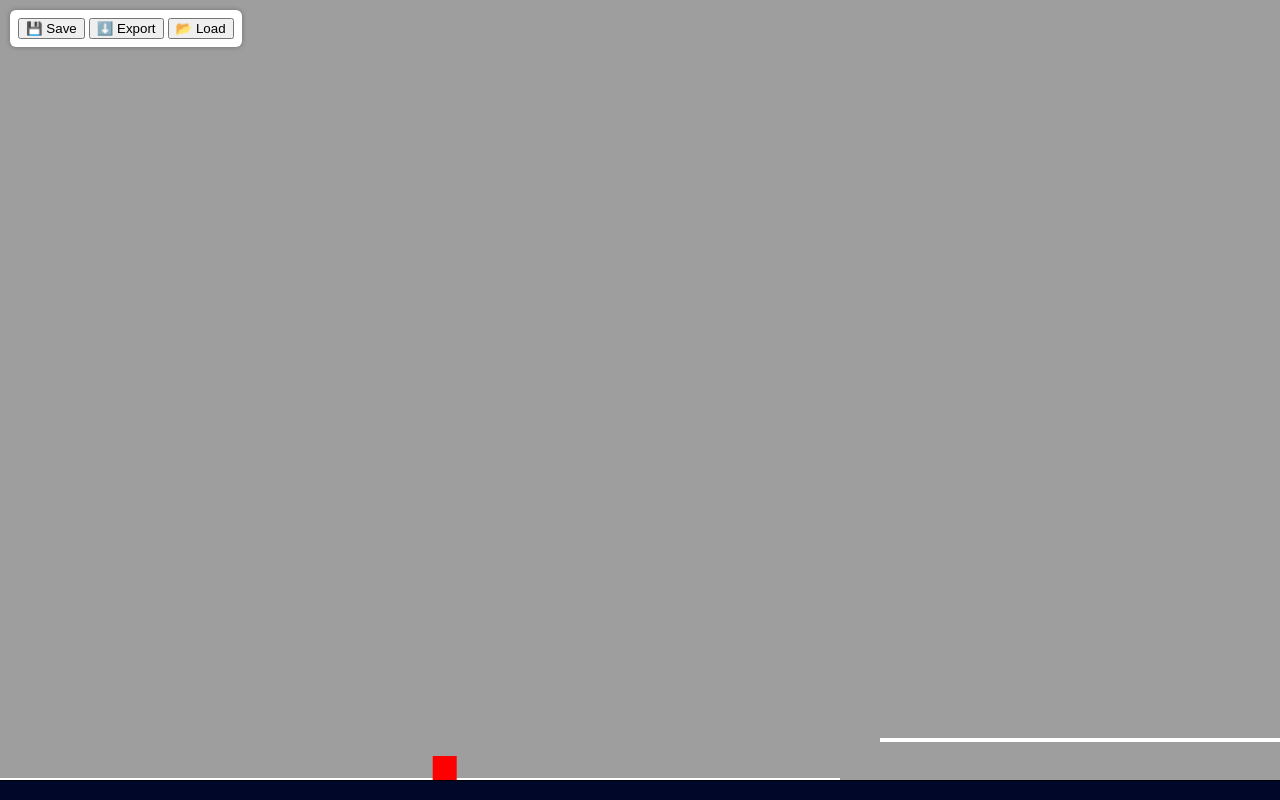
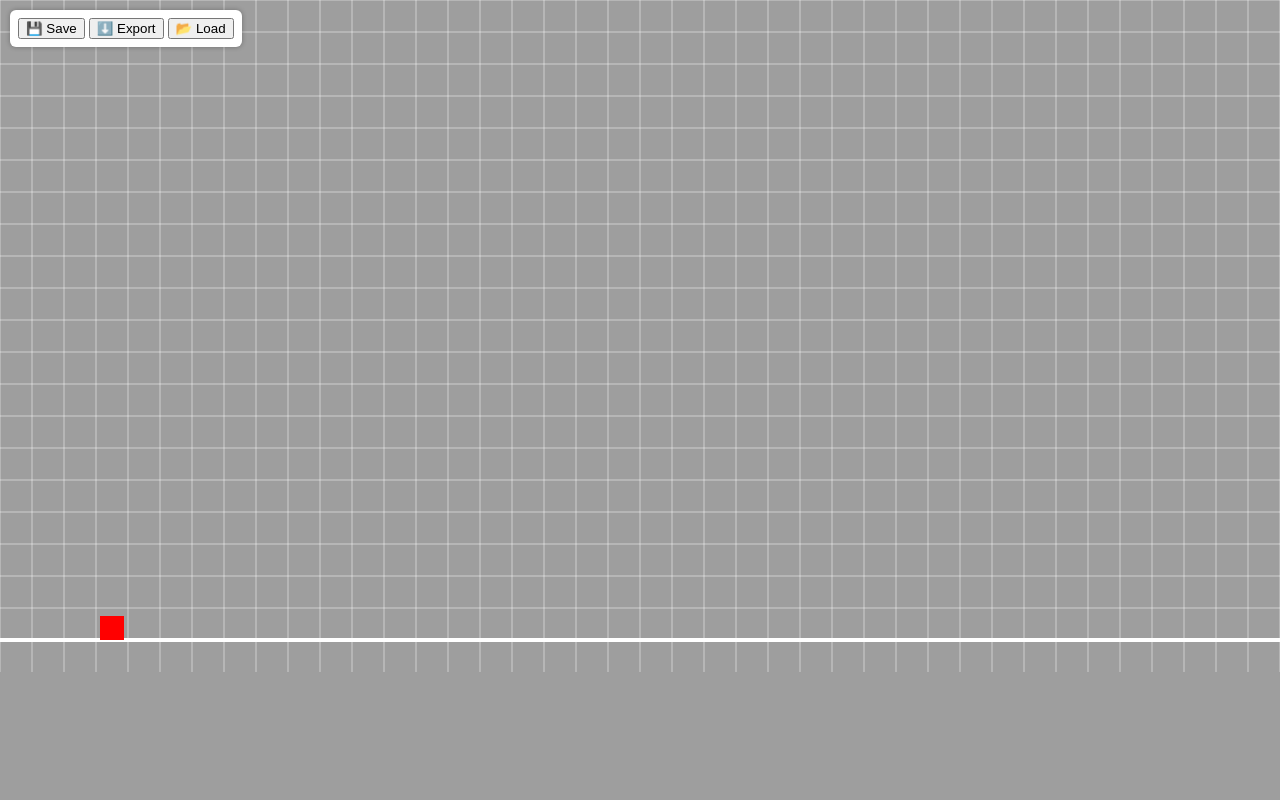
Before and after one commit to mepmepp/Jeu, a plain HTML site: page game.html in a window 1280 px wide. Drawn offline with Linux system fonts and the light colour scheme.

Commit message:
fixed level loading

```diff
--- a/css/render.css
+++ b/css/render.css
@@ -1,15 +1,15 @@
-#renderer {
-	display: block;
-
-	border: solid;
-	border-width: 1px;
-	border-color: black;
+html, body {
+  height: 100%;
+  margin: 0;
+  padding: 0;
+  background: #000; /* fallback */
 }
 
-body, html {
-	margin: 0;
-	padding: 0;
-	width: 100%;
-	height: 100%;
-
+#renderer {
+  display: block;
+  border: 1px solid black;
+  position: absolute;
+  top: 50%;
+  left: 50%;
+  transform: translate(-50%, -50%); /* centre le canvas */
 }
--- a/js/editor.js
+++ b/js/editor.js
@@ -34,31 +34,12 @@ class LevelEditor {
   try {
     const layout = JSON.parse(json);
 
-
-      if (
-        layout.width !== this.game.grid.width ||
-        layout.height !== this.game.grid.height ||
-        layout.resolution !== this.game.grid.resolution
-      ) {
-        console.warn("⚠️ Taille de grille différente, recréation forcée !");
-        this.game.grid = new PlatformerGrid(
-          layout.width,
-          layout.height,
-          layout.resolution
-        );
-        this.game.grid.addNode(this.game.player);
+    // Ne pas recréer la grille : utiliser toujours la grille existante
+    for (let i = 0; i < layout.cells.length && i < this.game.grid.cells.length; i++) {
+      this.game.grid.cells[i].wall = layout.cells[i].wall;
+      this.game.grid.cells[i].ceiling = layout.cells[i].ceiling;
+      this.game.grid.cells[i].goal = layout.cells[i].goal || false;
     }
-
-
-      for (let i = 0; i < layout.cells.length; i++) {
-        const cell = layout.cells[i];
-        for (const key in cell) {
-          if (cell.hasOwnProperty(key)) {
-            this.game.grid.cells[i][key] = cell[key];
-          }
-        }
-      }
-
 
     if (layout.playerSpawn) {
       this.game.player.x = layout.playerSpawn.x * this.game.grid.resolution;
@@ -67,8 +48,8 @@ class LevelEditor {
       this.game.player.vy = 0;
       this.game.player.onGround = false;
       this.game.jsonPlayerSpawn = {
-    x: layout.playerSpawn.x * this.game.grid.resolution,
-    y: layout.playerSpawn.y * this.game.grid.resolution
+        x: this.game.player.x,
+        y: this.game.player.y
       };
     }
 
@@ -77,6 +58,7 @@ class LevelEditor {
     console.error("Erreur lors du parsing du layout :", e);
   }
 }
+
 
 
   exportLayout() {
--- a/js/game.js
+++ b/js/game.js
@@ -1,4 +1,4 @@
-function Game(isEditor = false) {
+function Game(isEditor = true) {
   this.isEditor = isEditor; // 👈 true = éditeur, false = jeu
   this.mouseX = this.mouseY = 0;
   this.gridX = this.gridY = -1;
@@ -19,18 +19,16 @@ function Game(isEditor = false) {
 
   this.levelCompleted = false;
 
-  var canvas = this.getCanvas();
+
   this.getCanvas();
 
+  this.PLAYER_SIZE = Math.round(Game.prototype.PLAYER_SIZE * (this.GRID_RESOLUTION / 32));
 this.PLAYER_JUMP_SPEED = Game.prototype.PLAYER_JUMP_SPEED * (this.GRID_RESOLUTION / 32);
 this.PLAYER_WALK_SPEED = Game.prototype.PLAYER_WALK_SPEED * (this.GRID_RESOLUTION / 32);
 this.PLAYER_WALK_ACCELERATION = Game.prototype.PLAYER_WALK_ACCELERATION * (this.GRID_RESOLUTION / 32);
 
-  this.grid = new PlatformerGrid(
-    this.COLUMNS,
-    this.ROWS,
-    this.GRID_RESOLUTION
-  );
+  this.grid = new PlatformerGrid(this.COLUMNS, this.ROWS, this.GRID_RESOLUTION);
+
   this.grid.game = this;
 
   for (var x = 0; x < this.grid.width; ++x)
@@ -86,11 +84,7 @@ Game.prototype = {
 
      window.addEventListener("keydown", this.keyDown.bind(this));
   window.addEventListener("keyup", this.keyUp.bind(this));
-    window.addEventListener("resize", () => {
-      const canvas = document.getElementById("renderer");
-      canvas.width = window.innerWidth;
-      canvas.height = window.innerHeight;
-    });
+  window.addEventListener("resize", this.onResize.bind(this));
   },
 
   getCanvas() {
@@ -98,13 +92,41 @@ Game.prototype = {
   canvas.width = window.innerWidth;
   canvas.height = window.innerHeight;
 
-    this.GRID_RESOLUTION = Math.min(
-      canvas.width / this.COLUMNS,
-      canvas.height / this.ROWS
-    );
+  // Garder toujours COLUMNS × ROWS
+  this.GRID_RESOLUTION = Math.floor(Math.min(canvas.width / this.COLUMNS, canvas.height / this.ROWS));
 
   return canvas;
+}
+,
+onResize() {
+  // recalcule GRID_RESOLUTION et met à jour canvas et grille
+  const canvas = this.getCanvas();
+
+  // Met à jour la résolution de la grille existante (si elle existe)
+  if (this.grid) {
+    this.grid.resolution = this.GRID_RESOLUTION;
+  }
+
+  // Met à jour la taille du joueur (si on souhaite que le joueur suive la nouvelle résolution)
+  // On conserve la position au même indice de case : convertit en coords de grille -> pixels
+  if (this.player) {
+    // calcule le centre du joueur en cases (coordGrille)
+    const centerGridX = (this.player.x + this.player.width / 2) / this.GRID_RESOLUTION;
+    const centerGridY = (this.player.y + this.player.height / 2) / this.GRID_RESOLUTION;
+
+    // rescale PLAYER_SIZE
+    this.PLAYER_SIZE = Math.round(Game.prototype.PLAYER_SIZE * (this.GRID_RESOLUTION / 32));
+
+    // repositionne le joueur centré sur la même case
+    this.player.width = this.player.height = this.PLAYER_SIZE;
+    this.player.x = Math.floor(centerGridX) * this.GRID_RESOLUTION + (this.GRID_RESOLUTION - this.PLAYER_SIZE) / 2;
+    this.player.y = Math.floor(centerGridY) * this.GRID_RESOLUTION + (this.GRID_RESOLUTION - this.PLAYER_SIZE) / 2;
+  }
+
+  // si tu stockes spawn en coordonnées de grille, tu pourrais recalculer jsonPlayerSpawn ici.
 },
+
+
 
   run() {
     this.lastTime = performance.now();
@@ -294,7 +316,7 @@ if (this.backgroundImage.complete) {
   context.fillRect(0, 0, canvas.width, canvas.height);
 }
 
-    this.grid.draw(context);
+    this.grid.draw(context, this.isEditor);
 
     if (this.isEditor && this.gridX != -1 && this.gridY != -1) {
       context.beginPath();
```
Lines whose indentation alone changed are shown as unchanged.
